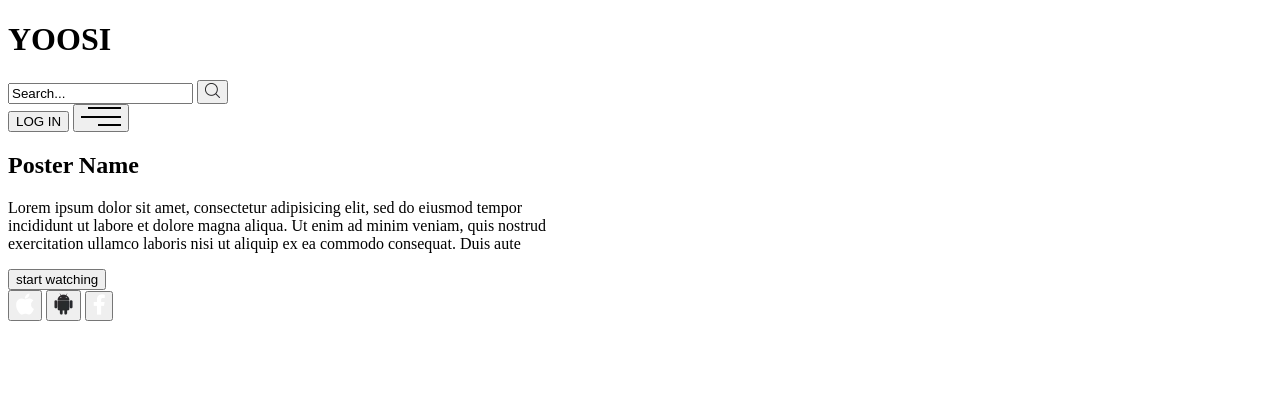
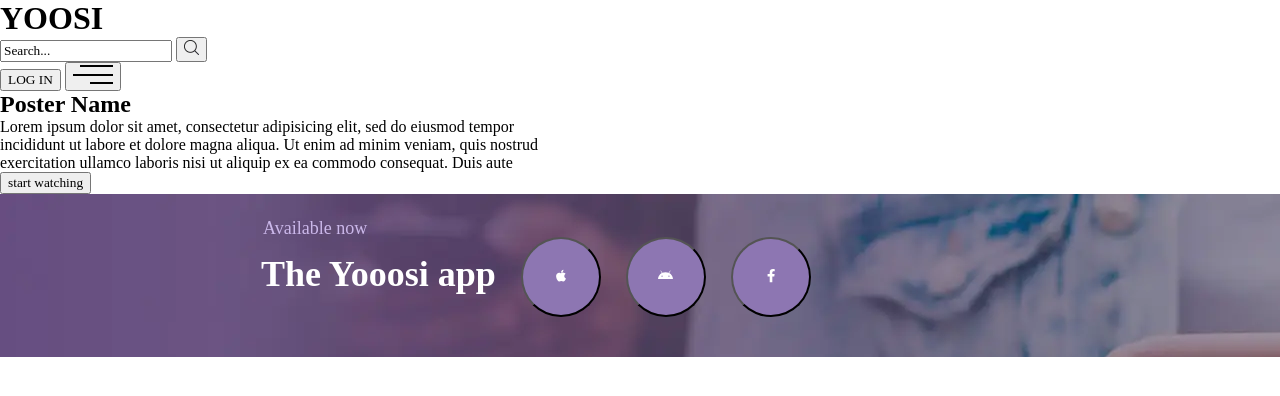
Before and after one commit to Olya-Chornonoh/yoosi, a website built with webpack: page src/index.html in a window 1280 px wide. Built offline with nearby package versions, Linux system fonts and the light colour scheme.

Commit message:
Implement third section on page

```diff
--- a/package.json
+++ b/package.json
@@ -25,5 +25,8 @@
     "webpack-cli": "^4.9.2",
     "webpack-dev-server": "^4.7.3",
     "webpack-merge": "^5.8.0"
+  },
+  "dependencies": {
+    "@fortawesome/fontawesome-free": "^5.15.4"
   }
 }
--- a/src/index.html
+++ b/src/index.html
@@ -35,15 +35,19 @@
   </section>
   <section class="second"></section>
   <section class="third">
-    <button>
-      <img src="./images/third-section/icon_apple.webp">
-    </button>
-    <button>
-      <img src="./images/third-section/icon_android.webp">
-    </button>
-    <button>
-      <img src="./images/third-section/icon_fb.webp">
-    </button>
+    <h1 class="now">Available now</h1>
+    <div class="yoosi-app">
+      <h1 class="app">The Yooosi app</h1>
+      <button class="icon">
+        <i class="fab fa-apple"></i>
+      </button>
+      <button class="icon">
+        <i class="fab fa-android"></i>
+      </button>
+      <button class="icon">
+        <i class="fab fa-facebook-f"></i>
+      </button>
+    </div>
   </section>
 </body>
 
--- a/src/index.js
+++ b/src/index.js
@@ -1 +1,3 @@
+import '@fortawesome/fontawesome-free/js/all';
+
 import './styles/index.sass';
--- a/src/styles/index.sass
+++ b/src/styles/index.sass
@@ -1 +1,7 @@
 @import './first-section'
+@import './second-section'
+@import './third-section'
+
+*
+  margin: 0
+  font-family: Ubuntu
--- /dev/null
+++ b/src/styles/third-section.sass
@@ -0,0 +1,35 @@
+.third
+  background-image: url('../images/third-section/bg_yooosi_app-min.webp')
+  background-repeat: no-repeat
+
+.yoosi-app
+  display: flex
+  flex-direction: row
+  gap: 25px
+
+.icon
+  background-color: #8d76b2
+  color: white
+  border-radius: 50%
+  height: 80px
+  width: 80px
+  &:hover
+    background-color: white
+    color: black
+
+.now
+  font-weight: normal
+  font-size: 18px
+  line-height: 18px
+  color: #cbb8ea
+  margin-left: 263px
+  padding-top: 25px
+
+.app
+  font-weight: bold
+  font-size: 36px
+  line-height: 25px
+  color: white
+  padding-top: 25px
+  margin-left: 261px
+  padding-bottom: 70px
```
Also changed, not shown: src/images/third-section/icon_android.webp (deleted), src/images/third-section/icon_apple.webp (deleted), src/images/third-section/icon_fb.webp (deleted), src/styles/second-section.sass (added), 1 other file.
